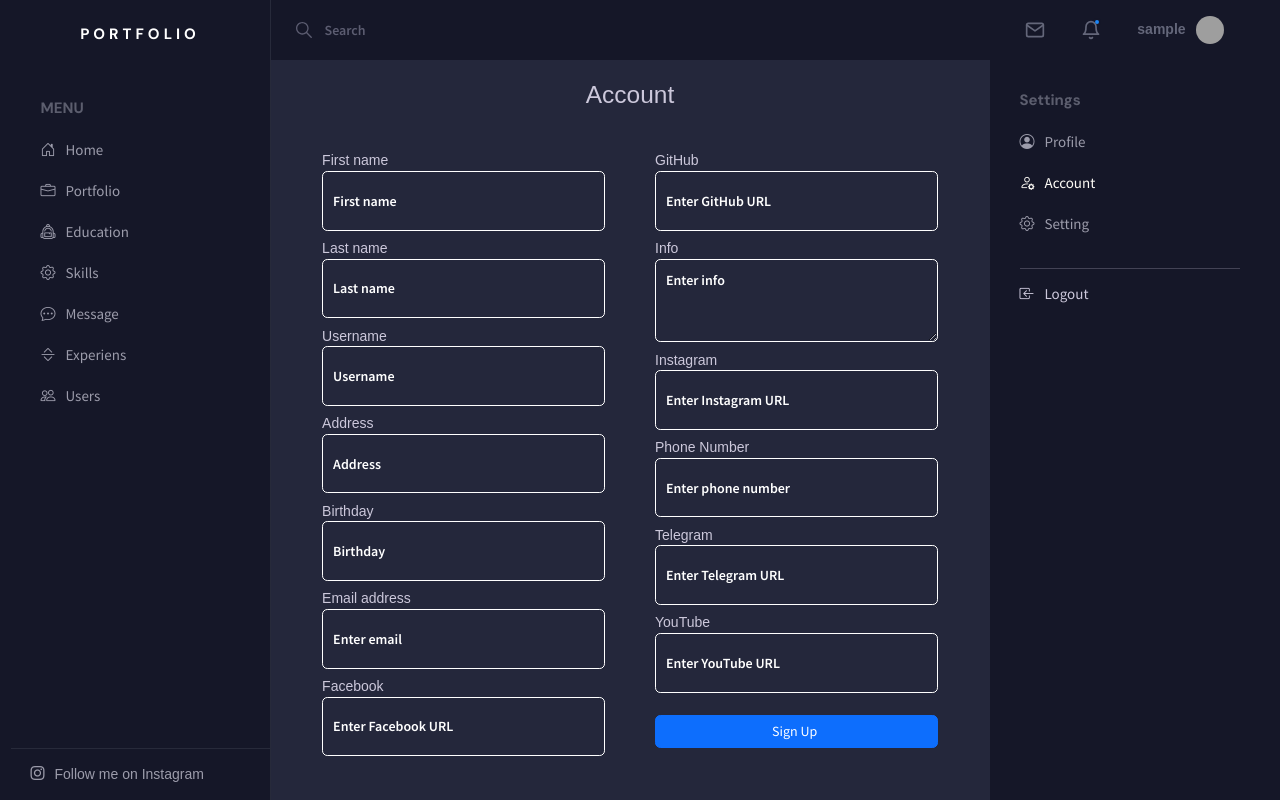
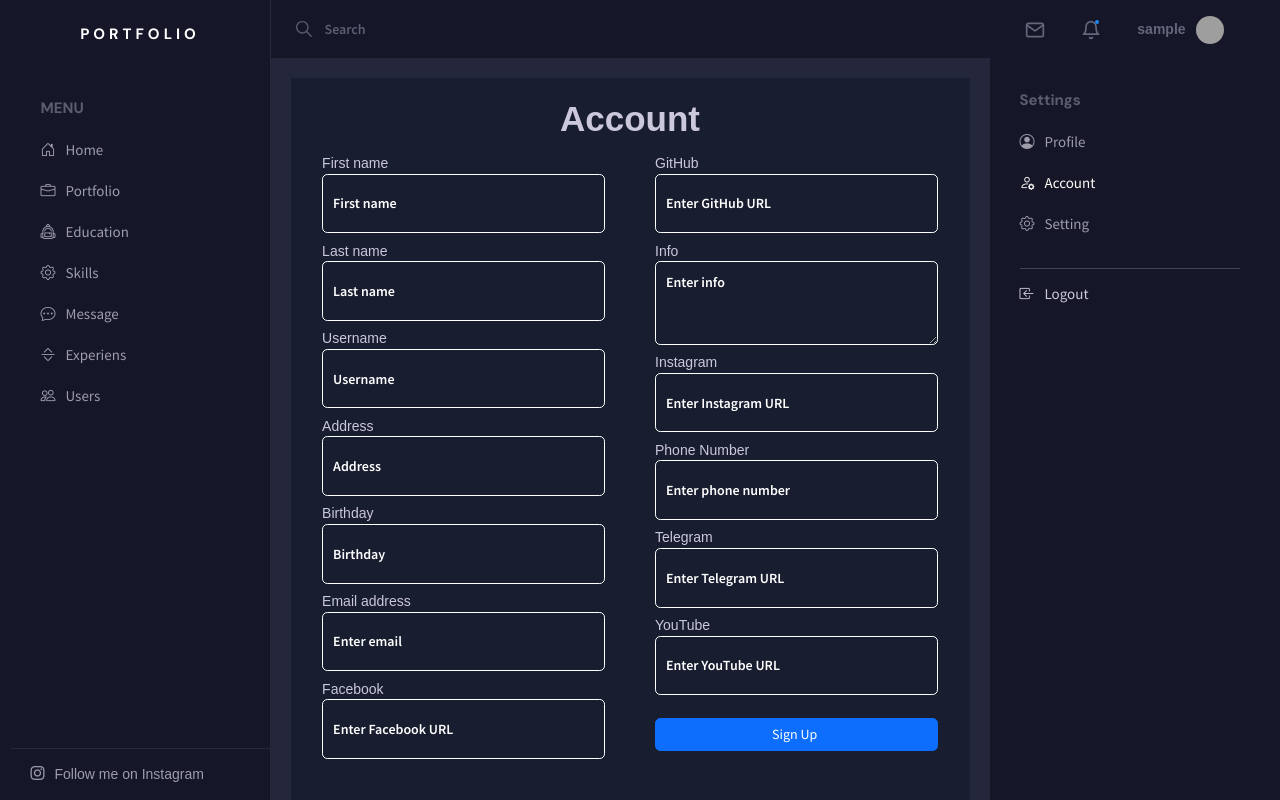
Before and after one commit to maxmutov-nuriddin/PORTFOLIO, a React (Vite) app in the folder portfolios/: page /account in a window 1280 px wide. Built offline with nearby package versions, Linux system fonts and the light colour scheme; sample sign-in values are in the browser's storage; grey boxes are pictures that could not be loaded.

Commit message:
update AccountPge.tsx and accountPage.scss

```diff
--- a/portfolios/src/pages/user/AccountPge.tsx
+++ b/portfolios/src/pages/user/AccountPge.tsx
@@ -60,8 +60,8 @@ const AccountPage: React.FC = () => {
   };
 
   return (
-    <div>
-      <h3 className='text-center mb-5'>Account</h3>
+    <div className='form-bg'>
+      <h3 className='text-center mb-3 fw-bolder fs-1'>Account</h3>
       <form className='form-data' onSubmit={handleSubmit}>
         <div className='form-box col-5  gap-3 d-flex flex-column'>
           <div className="mb-3">
--- a/portfolios/src/pages/user/accountPage.scss
+++ b/portfolios/src/pages/user/accountPage.scss
@@ -14,7 +14,6 @@ span {
 
 .form-data {
   display: flex;
-  // flex-direction: column;
   justify-content: center;
   flex-wrap: wrap;
   gap: 50px;
@@ -29,6 +28,11 @@ span {
   &::placeholder {
     color: #fff;
   }
+}
+
+.form-bg {
+  padding: 20px 0 50px;
+  background-color: #181d2f;
 }
 
 .App,
```
